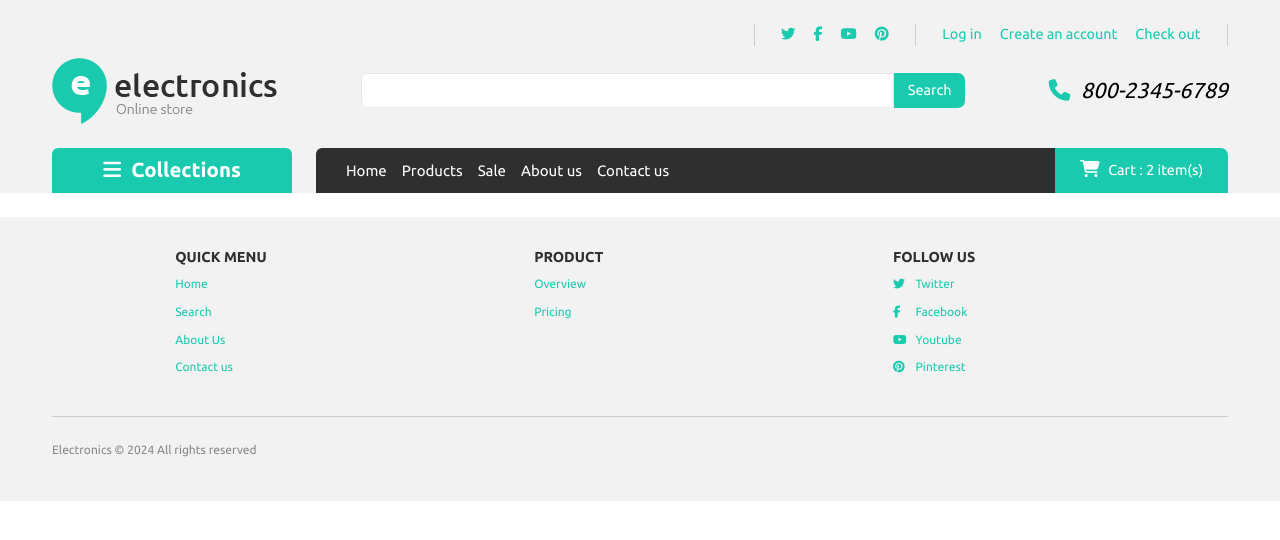
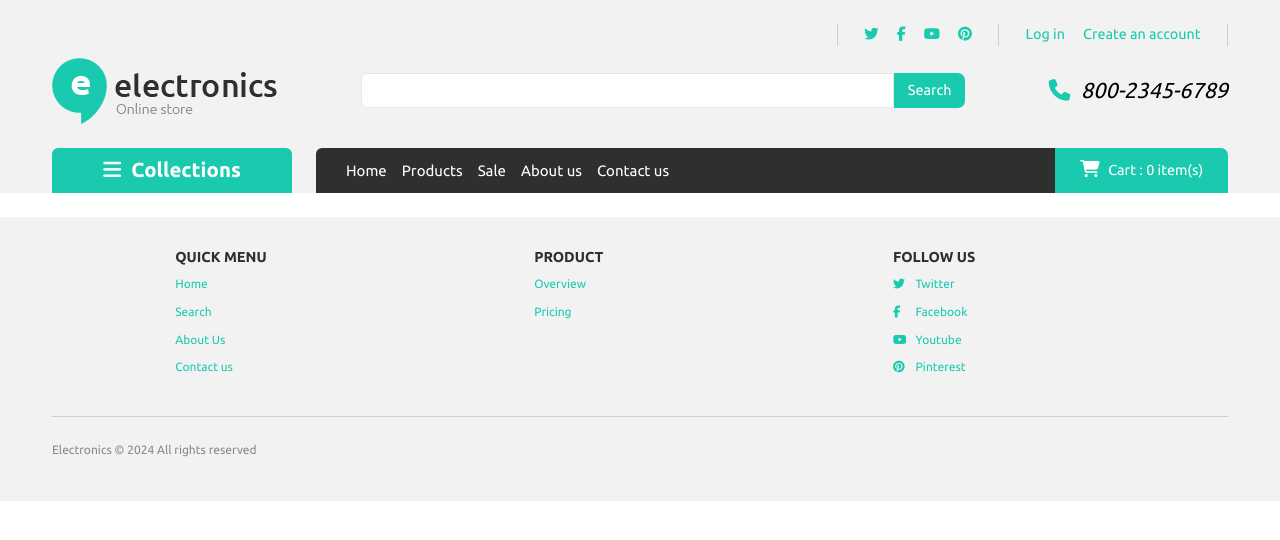
Before and after one commit to erhanry/Reactjs-Project, a React (Vite) app: page / in a window 1280 px wide. Shown: the top 540 px of the page. Built offline with nearby package versions, Linux system fonts and the light colour scheme.

Commit message:
Fix Header and Footer

```diff
--- a/src/components/footer/Footer.module.css
+++ b/src/components/footer/Footer.module.css
@@ -38,6 +38,7 @@
 }
 
 .column ul li a {
+    display: inline;
     color: #19caaf;
 }
 
--- a/src/components/header/Header.jsx
+++ b/src/components/header/Header.jsx
@@ -1,6 +1,12 @@
+import { useContext } from "react";
+import { Link } from "react-router-dom";
+
+import { AuthContext } from "../../context/AuthContext";
 import styles from "./Header.module.css";
 
 export default function Header() {
+    const { isAuthenticated, cart } = useContext(AuthContext);
+
     return (
         <header className={styles.header}>
             <section className="wrapper">
@@ -29,24 +35,29 @@ export default function Header() {
                         </li>
                     </ul>
                     <ul className={styles.user}>
-                        <li>
-                            <a href="/login">Log in</a>
-                        </li>
+                        {!isAuthenticated && (
+                            <>
+                                <li>
+                                    <Link to="/login">Log in</Link>
+                                </li>
+                                <li>
+                                    <Link to="/register">Create an account</Link>
+                                </li>
+                            </>
+                        )}
 
-                        <li>
-                            <a href="/register">Create an account</a>
-                        </li>
-
-                        <li className="checkout">
-                            <a href="/cart">Check out</a>
-                        </li>
+                        {isAuthenticated && (
+                            <li>
+                                <Link to="/logout">Logout</Link>
+                            </li>
+                        )}
                     </ul>
                 </div>
                 <div className={styles.row2}>
                     <figure>
-                        <a href="/">
+                        <Link to="/">
                             <img src="/images/logo.png" alt="Electronics Logo" />
-                        </a>
+                        </Link>
                     </figure>
                     <form className={styles.search}>
                         <input type="text" name="q" />
@@ -64,26 +75,26 @@ export default function Header() {
                     <nav>
                         <ul>
                             <li>
-                                <a href="/Home">Home</a>
+                                <Link to="/home">Home</Link>
                             </li>
                             <li>
-                                <a href="/products">Products</a>
+                                <Link to="/products">Products</Link>
                             </li>
                             <li>
-                                <a href="kk">Sale</a>
+                                <Link to="/sale">Sale</Link>
                             </li>
                             <li>
-                                <a href="kk">About us</a>
+                                <Link to="/about-us">About us</Link>
                             </li>
                             <li>
-                                <a href="kk">Contact us</a>
+                                <Link to="/contact-us">Contact us</Link>
                             </li>
                         </ul>
                     </nav>
                     <div className={styles.cart}>
-                        <a href="">
-                            <i className="fa fa-shopping-cart"></i>Cart : 2 item(s)
-                        </a>
+                        <Link to="/cart">
+                            <i className="fa fa-shopping-cart"></i>Cart : {cart.length} item(s)
+                        </Link>
                     </div>
                 </div>
             </section>
```
